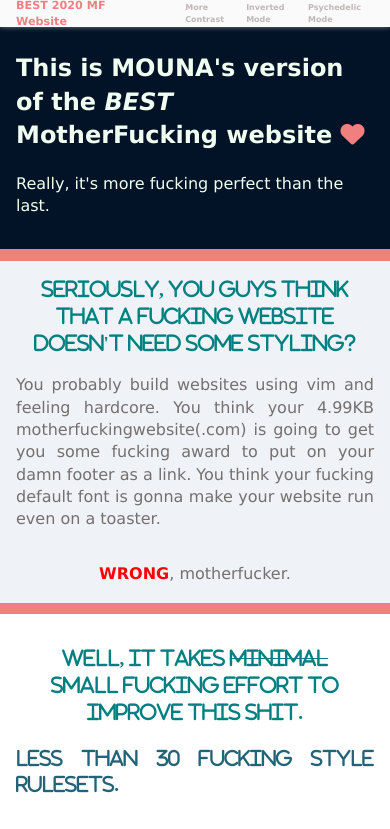
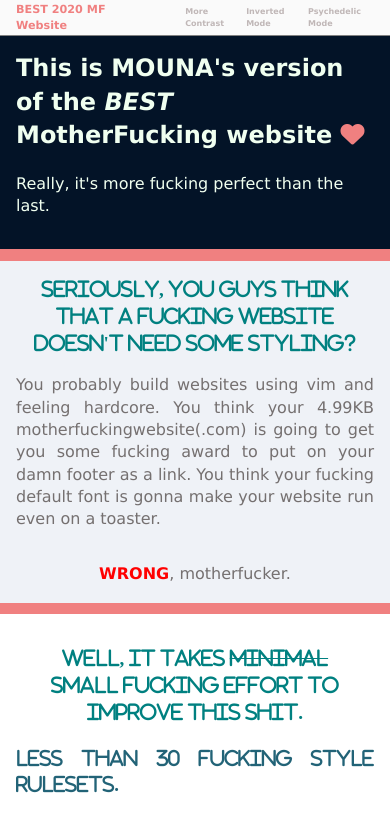
Before and after one commit to Mouna-Bouzid/THP_Project, a plain HTML site: page index.html in a window 390 px wide. Shown: the top 829 px of the page. Drawn offline with Linux system fonts and the light colour scheme.

```diff
--- a/style.css
+++ b/style.css
@@ -455,7 +455,7 @@
 		height: 3em;
 		z-index: 1;
 		background-color: rgb(255, 255, 255, 0.98);
-		box-shadow: 0px 0px 5px grey;
+		box-shadow: 0px 0px 3px grey;
 		position: fixed;
 		top: 0%;
 		left: 0%;
@@ -832,10 +832,10 @@
 		padding: 0.1em 1em;
 		justify-content: space-between;
 		align-items: center;
-		height: 1.5em;
+		height: 2em;
 		z-index: 1;
 		background-color: rgb(255, 255, 255, 0.98);
-		box-shadow: 0px 0px 5px grey;
+		box-shadow: 0px 1px grey;
 		position: fixed;
 		top: 0%;
 		left: 0%;
```
